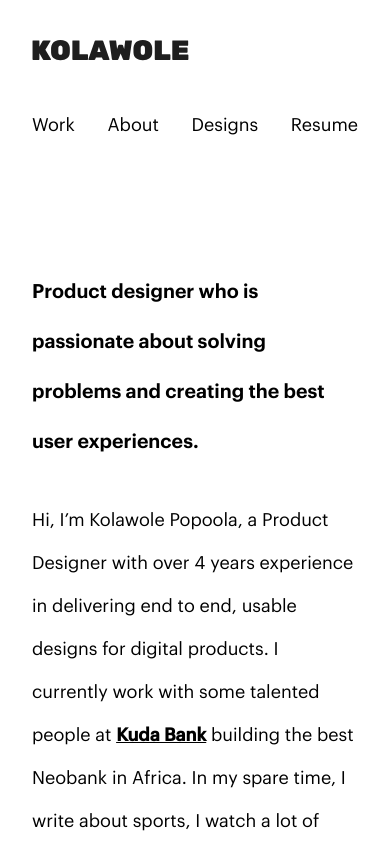
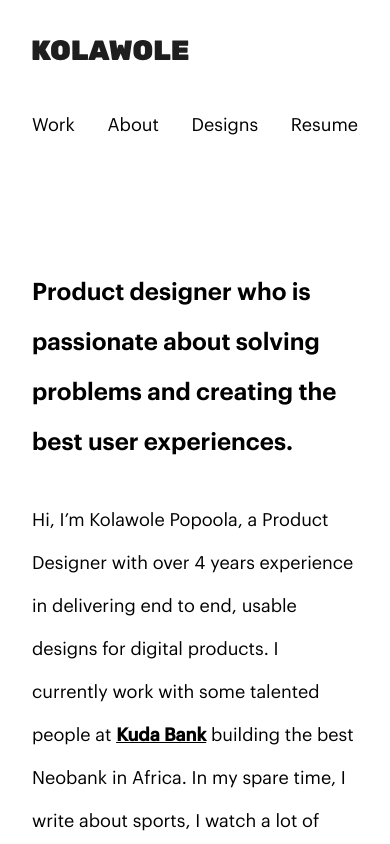
Before and after one commit to Sideshow-Charles/Kolawole-Porfolio, a Nuxt app: page / in a window 390 px wide. Shown: the top 844 px of the page. Built offline with nearby package versions, Linux system fonts and the light colour scheme.

Commit message:
hero text on home page fixed

```diff
--- a/pages/index.vue
+++ b/pages/index.vue
@@ -256,8 +256,8 @@ export default {
 
   @media screen and (max-width: 540px) {
     .article__header {
-      font-size: 19.5px;
-      font-weight: 600;
+      font-size: 24px;
+      font-weight: 300;
       line-height: 50px;
     }
 
```
